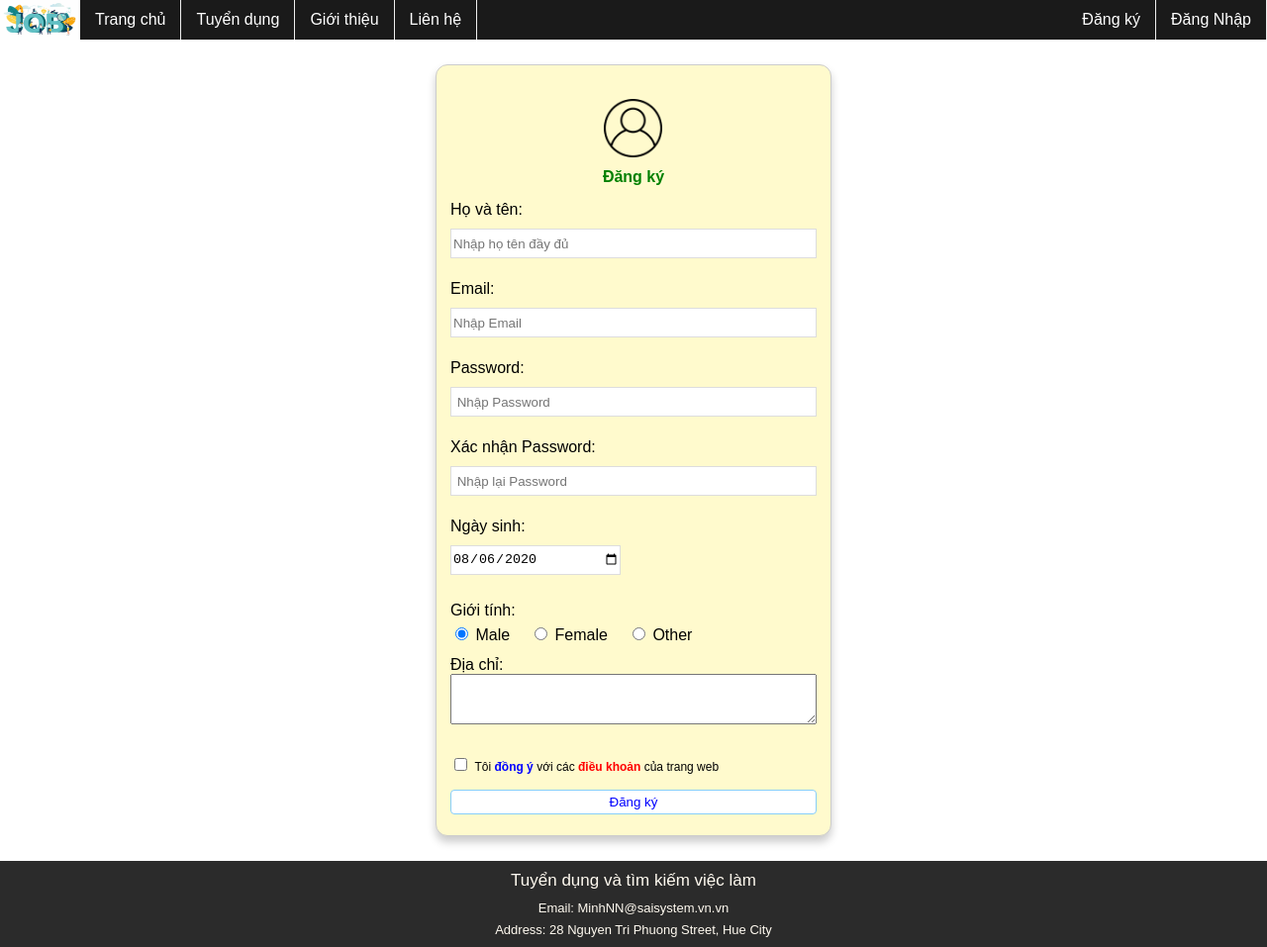
After one commit to saishunkan-system-vietnam/practice_basic_php, a PHP site: page /signin.php in a window 1280 px wide. The commit adds this page. Shown: the whole page at 99% size. Run offline with PHP 8.4, Linux system fonts and the light colour scheme; some libraries are stand-ins or nearby versions.

Commit message:
Update Source recruitment ngày 2020/07/27

```diff
--- /dev/null
+++ b/recruitment/signin.php
@@ -0,0 +1,377 @@
+<?php
+session_start();
+ob_start();
+?>
+<!DOCTYPE html>
+<html lang="en">
+
+<head>
+    <meta charset="UTF-8">
+    <meta name="viewport" content="width=device-width, initial-scale=1.0">
+    <title>Đăng ký</title>
+    <script src="https://ajax.googleapis.com/ajax/libs/jquery/3.1.1/jquery.min.js"></script>
+    <script src="https://cdnjs.cloudflare.com/ajax/libs/jquery-validate/1.19.1/jquery.validate.min.js"></script>
+    <?php require_once "./config/router.php"; ?>
+    <style>
+        .wrapper_signin {
+            height: 100%;
+            display: flex;
+            justify-content: center;
+            align-items: center;
+            margin: auto;
+        }
+
+        .signin_page {
+            /* z-index: 1; */
+            background-color: lemonchiffon;
+            margin: auto;
+            box-sizing: border-box;
+            /* opacity      : 0.8; */
+            /* z-index      : 999; */
+            /* text-align   : center; */
+            border: 1px solid #ccc;
+            max-width: 400px;
+            margin-top: 25px;
+            margin-bottom: 25px;
+            height: 780px;
+            padding: 14px;
+            border-radius: 12px;
+            box-shadow: 0 6px 9px 0 #ccc;
+            width: 40%;
+        }
+
+        .signin_page div {
+            display: block;
+        }
+
+        .signin_page .title {
+            /* margin-top     : 10px; */
+            /* padding     : 50px; */
+            width: 100%;
+            color: green;
+            /* rgb(40, 40, 179); */
+            font-weight: bold;
+            font-family: sans-serif;
+            padding-bottom: 10px;
+            text-align: center;
+            /* padding-left: 0px; */
+            clear: both;
+            font-weight: bold;
+        }
+
+        .signin_page .close {
+            float: right;
+            margin-right: 2px;
+        }
+
+        .signin_page .label {
+            /* margin-top: 20px; */
+            margin-left: 0px;
+            padding-left: 0px;
+            padding-top: 5px;
+        }
+
+        .signin_page input[type=text],
+        input[type=password],
+        input[type=date] {
+            border: 1px solid #ddd;
+            margin-top: 10px;
+            width: 100%;
+            height: 30px;
+            padding-left: 7 px;
+        }
+
+        .signin_page .btnsignin {
+            margin-top: 15px;
+            /* float: right; */
+            /* border-color: green; */
+            border: 1px solid lightskyblue;
+            background: white;
+            padding: 4px 4px;
+            border-radius: 4px;
+            color: blue;
+            width: 100%;
+        }
+
+        .error_message {
+            height: 10px
+        }
+    </style>
+</head>
+
+<body>
+    <?php include FILE_HEADER ?>
+    <div class="wrapper_signin">
+        <div class="signin_page">
+            <!-- <div class="close">
+                <a href="#">x</a>
+            </div> -->
+            <div style="height:60px;width:60px; margin:auto;background:none;padding-top:20px;" class="banner">
+                <img src="image/user.png" />
+            </div>
+            <div class="title" style="margin-top : 30px;">
+                Đăng ký
+            </div>
+            <form class="form" id="myform" name="myform" method="post">
+                <div class="label">
+                    Họ và tên:
+                </div>
+                <div>
+                    <input type="text" name="username" id="username" placeholder="Nhập họ tên đầy đủ" />
+                    <div class="error_message"><label style="color:red;" name="error_username" id="error_username"> </label></div>
+                </div>
+                <div class="label">
+                    Email:
+                </div>
+                <div>
+                    <input type="text" name="email" id="email" placeholder="Nhập Email" />
+                    <div class="error_message"><label style="color:red" id="error_email"></label></div>
+                </div>
+                <div class="label">
+                    Password:
+                </div>
+                <div>
+                    <input type="password" name="password" id="password" placeholder=" Nhập Password" />
+                    <div class="error_message"><label style="color:red" id="error_password"></label></div>
+                </div>
+                <div class="label">
+                    Xác nhận Password:
+                </div>
+                <div>
+                    <input type="password" name="confirm_password" id="confirm_password" placeholder=" Nhập lại Password" />
+                    <div class="error_message"><label style="color:red" id="error_confirm_password"></label></div>
+                </div>
+                <div class="label">
+                    Ngày sinh:
+                </div>
+                <div>
+                    <input type="date" id="dob" name="dob" style="text-align:left;width:172px;margin-bottom:5px" value="<?php echo date("Y-m-d"); ?>">
+                    <div class="error_message"><label style="color:red" id="error_dob"></label></div>
+                </div>
+                <div class="label">
+                    Giới tính:
+                </div>
+                <div style="margin-top:5px;padding-bottom:10px;">
+                    <div style="float:left; padding-left:0px;"><input type="radio" id="male" name="gender" value="Male" checked>
+                        <label for="Male">Male</label><br>
+                    </div>
+
+                    <div style="float:left;padding-left:20px;">
+                        <div><input type="radio" id="female" name="gender" value="Female">
+                            <label for="Female">Female</label><br>
+                        </div>
+                    </div>
+
+                    <div style="float:left;padding-left:20px;">
+                        <div><input type="radio" id="other" name="gender" value="Other">
+                            <label for="Other">Other</label><br>
+                        </div>
+                    </div>
+
+                </div>
+                <div class="label" style="clear: both; padding-top: 12px;">
+                    Địa chỉ:
+                </div>
+                <div>
+                    <textarea id="address" name="address" style="width:100%;" rows="3">
+                </textarea>
+                    <div class="error_message"><label style="color:red; margin-bottom:5px;" id="error_address"></label></div>
+                </div style="margin-top:30px;">
+                <div style="margin-top:10px">
+                    <input type="checkbox" id="confirm" name="confirm" value="confirm">
+                    <lable style="font-size: 12px;" for="Confirm">
+                        Tôi <span style="color:blue;font-weight:bold">đồng ý</span> với các
+                        <span style="color:Red;font-weight:bold">điều khoản</span> của trang web
+                    </lable>
+                    <div style="float:left" class="error_message"><label style="color:red" id="error_confirm"></label></div>
+                </div>
+                <div style="clear: both;">
+                    <input type="button" class="btnsignin" id="btnsignin" name="btnsignin" value="Đăng ký"></input>
+                </div>
+            </form>
+        </div>
+    </div>
+    </div>
+    <?php include FILE_FOOTER;
+    ob_end_flush();
+    ?>
+</body>
+<script type="text/javascript">
+    $(document).ready(function() {
+
+        $("#btnsignin").on('click', function() {
+            // if (IsValid()) {
+            //     var email = $("#email").val();
+            //     var email = $("#email").val();
+            //     var password = $("#password").val();
+            //     // var remember = $("#remember").val();
+            //     var remember = $("#remember").is(':checked') == true ? 1 : 0;
+
+            //     $.ajax({
+            //         async: false,
+            //         url: "check.php",
+            //         method: "post",
+            //         data: {
+            //             email: email,
+            //             password: password,
+            //             remember: remember,
+            //         },
+            //         success: function(response) {
+            //             if (response == 1) {
+            //                 window.location = "";
+            //             } else {
+            //                 $("#error_message").text(response);
+            //                 alert(response);
+            //             }
+            //         }
+            //     });
+            // }
+            // alert($("input[name='gender']:checked").val(););
+            // var username = $.trim($("#username").val());
+            // alert(username);
+            // document.getElementById('error_username').innerHTML ="lịnnh";
+            // $("#error_username").text("111");
+            // alert($.trim($("#username").val()));
+            // $("#error_username").text("Vui lòng nhập đẩy đủ họ tên");
+            // if ($.trim($("#username").val()) == "") {
+            //     $("#error_username").text("Vui lòng nhập đẩy đủ họ tên");
+            // }
+
+            if (IsValid()) {
+                $.ajax({
+                    async: false,
+                    url: "signin_insert.php",
+                    method: "post",
+                    data: {
+                        username: $.trim($("#username").val()),
+                        email: $.trim($("#email").val()),
+                        password: $.trim($("#password").val()),
+                        confirm_password: $.trim($("#confirm_password").val()),
+                        dob: $.trim($("#dob").val()),
+                        gender: $('input[name=gender]:checked').val(),
+                        address: $.trim($("#address").val()),
+                        confirm: $.trim($("#confirm").is(':checked')),
+                    },
+                    success: function(response) {
+                        if (response == 1) {
+                            window.location = "";
+                        } else {
+                            $("#error_message").text( "Đăng ký thất bại. Lỗi: " + response);
+                            alert(response);
+                        }
+                    }
+                });
+            }
+        });
+
+        function IsValid() {
+            var username = $.trim($("#username").val());
+            var email = $.trim($("#email").val());
+            var password = $.trim($("#password").val());
+            var confirm_password = $.trim($("#confirm_password").val());
+            var dob = $.trim($("#dob").val());
+            var gender = $('input[name=gender]:checked').val();
+            var address = $.trim($("#address").val());
+            var confirm = $.trim($("#confirm").is(':checked'));
+
+            if (username == "") {
+                $("#error_username").text("Vui lòng nhập đầy đủ họ tên");
+                // return false;
+            }
+
+            if (username.length < 5 && username != "") {
+                $("#error_username").text("Vui lòng nhập họ tên có ít nhất là 5 kí tự");
+                //  return false;
+            }
+
+            if (email == "") {
+                // $("#email").css("borderColor", "red");
+                $("#error_email").text("Vui lòng nhập Email");
+                //alert("Vui lòng nhập Email");
+                // return false;
+            }
+
+            var pattern = /^\w+([\.-]?\w+)*@\w+([\.-]?\w+)*(\.\w{2,3})+$/;
+            if (!(pattern.test(email)) && email != "") {
+                // $("#email").css("borderColor", "red");
+                $("#error_email").text("Định dạng Email không hợp lệ!");
+                //alert("Định dạng Email không hợp lệ!");
+                //   return false;
+            }
+
+            if (password == "") {
+                $("#error_password").text("Vui lòng nhập Password!");
+                //alert("Vui lòng nhập Password");
+                // $("#password").css("borderColor", "red");
+                // return false;
+            }
+
+            if (confirm_password == "") {
+                $("#error_confirm_password").text("Vui lòng nhập mật khẩu xác nhận!");
+                //alert("Vui lòng nhập mật khẩu xác nhận");
+                // $("#confirm_password").css("borderColor", "red");
+                // return false;
+            }
+
+            if (password != confirm_password && confirm_password != "") {
+                $("#error_confirm_password").text("Mật khẩu không khớp!");
+                //  return false;
+            }
+
+            if (!isDate(dob)) {
+                $("#error_dob").text("Định dạng ngày không hợp lệ!");
+                // return false;
+            }
+
+            if (address == "") {
+                $("#error_address").text("Vui lòng nhập địa chỉ!");
+                //  return false;
+            }
+
+            if (confirm == false) {
+                $("#error_confirm").text("Vui lòng check vào ô Tôi xác nhận...!");
+                // return false;
+            }
+            return true;
+        }
+
+        function isDate(stringDate) {
+            var currVal = stringDate;
+            if (currVal == '')
+                return false;
+
+            // var rxDatePattern = /^(\d{1,2})(\/|-)(\d{1,2})(\/|-)(\d{4})$/;
+            var rxDatePattern = /^(\d{4})(\/|-)(\d{1,2})(\/|-)(\d{1,2})$/; //yyyy-mm-dd
+            var dtArray = currVal.match(rxDatePattern);
+
+            if (dtArray == null) {
+                return false;
+            };
+
+            //Checks for mm/dd/yyyy format.
+            // dtMonth = dtArray[1];
+            // dtDay = dtArray[3];
+            // dtYear = dtArray[5];
+            dtMonth = dtArray[3];
+            dtDay = dtArray[5];
+            dtYear = dtArray[1];
+            if (dtYear < 1000) {
+                return false;
+            }
+            if (dtMonth < 1 || dtMonth > 12)
+                return false;
+            else if (dtDay < 1 || dtDay > 31)
+                return false;
+            else if ((dtMonth == 4 || dtMonth == 6 || dtMonth == 9 || dtMonth == 11) && dtDay == 31)
+                return false;
+            else if (dtMonth == 2) {
+                var isleap = (dtYear % 4 == 0 && (dtYear % 100 != 0 || dtYear % 400 == 0));
+                if (dtDay > 29 || (dtDay == 29 && !isleap))
+                    return false;
+            }
+            return true;
+        }
+    });
+</script>
+
+</html>
```
Also changed, not shown: recruitment/db/usertbl.sql (deleted, +0 -58 lines), recruitment/login.php (+62 -165 lines), recruitment/login_check.php (added, +26 -0 lines), recruitment/signin_insert.php (added, +25 -0 lines), recruitment/db/recruitment.sql, 1 other file.
